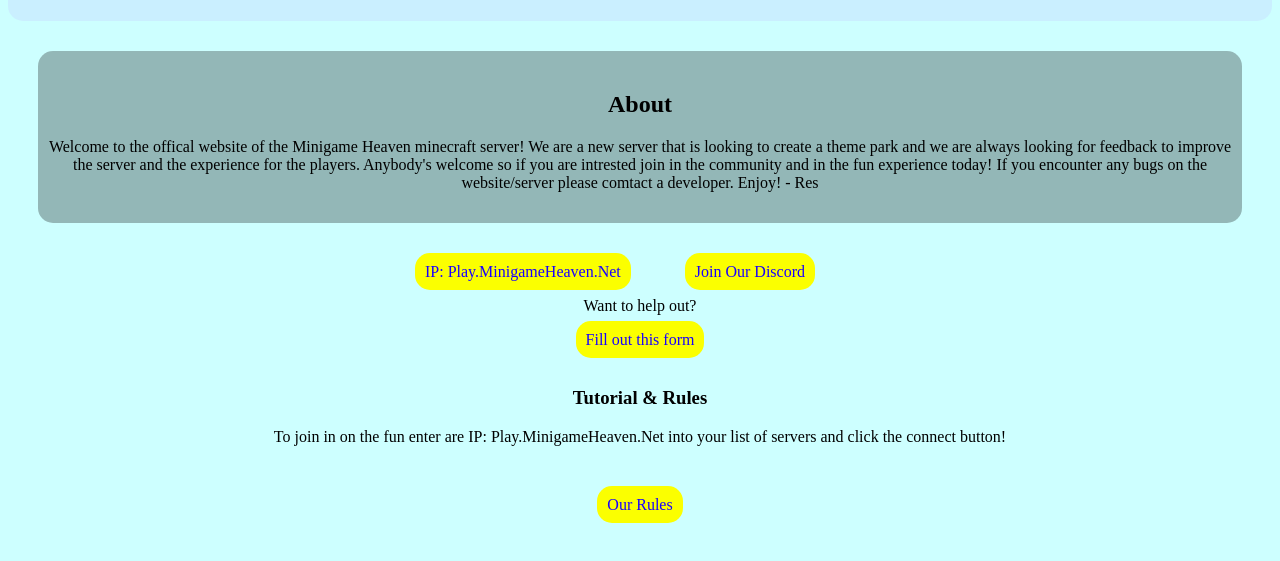
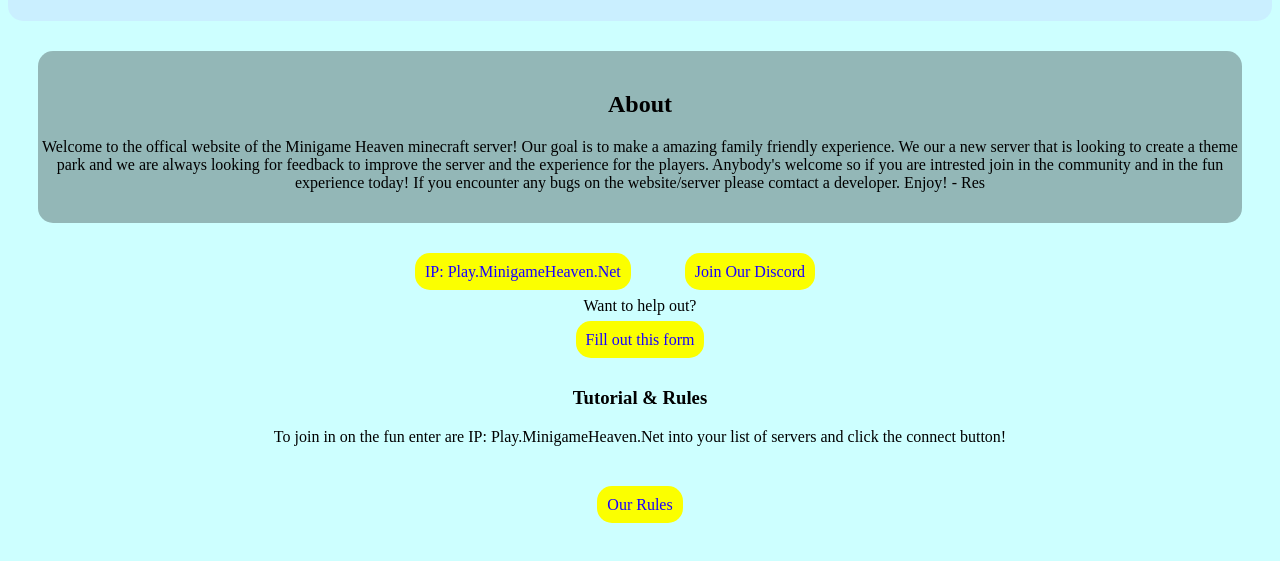
Before and after one commit to RespDev/MinigameHeaven-Website, a plain HTML site: page index.html in a window 1280 px wide. Shown: the part 107-668 px from the top of the page. Drawn offline with Linux system fonts and the light colour scheme.

Commit message:
this is so small

```diff
--- a/index.html
+++ b/index.html
@@ -105,7 +105,7 @@
         <div class="content">
             <div class="about">
                 <h2>About</h2>
-                <p>Welcome to the offical website of the Minigame Heaven minecraft server! We are a new server that is looking to create a theme park and we are always looking for feedback to improve the server and the experience for the players. Anybody's welcome so if you are intrested join in the community and in the fun experience today! If you encounter any bugs on the website/server please comtact a developer. Enjoy! - Res</p>
+                <p>Welcome to the offical website of the Minigame Heaven minecraft server! Our goal is to make a amazing family friendly experience. We our a new server that is looking to create a theme park and we are always looking for feedback to improve the server and the experience for the players. Anybody's welcome so if you are intrested join in the community and in the fun experience today! If you encounter any bugs on the website/server please comtact a developer. Enjoy! - Res</p>
             </div>
             <div class="navbar">
                 <a class="ip">IP: Play.MinigameHeaven.Net</a>
```
